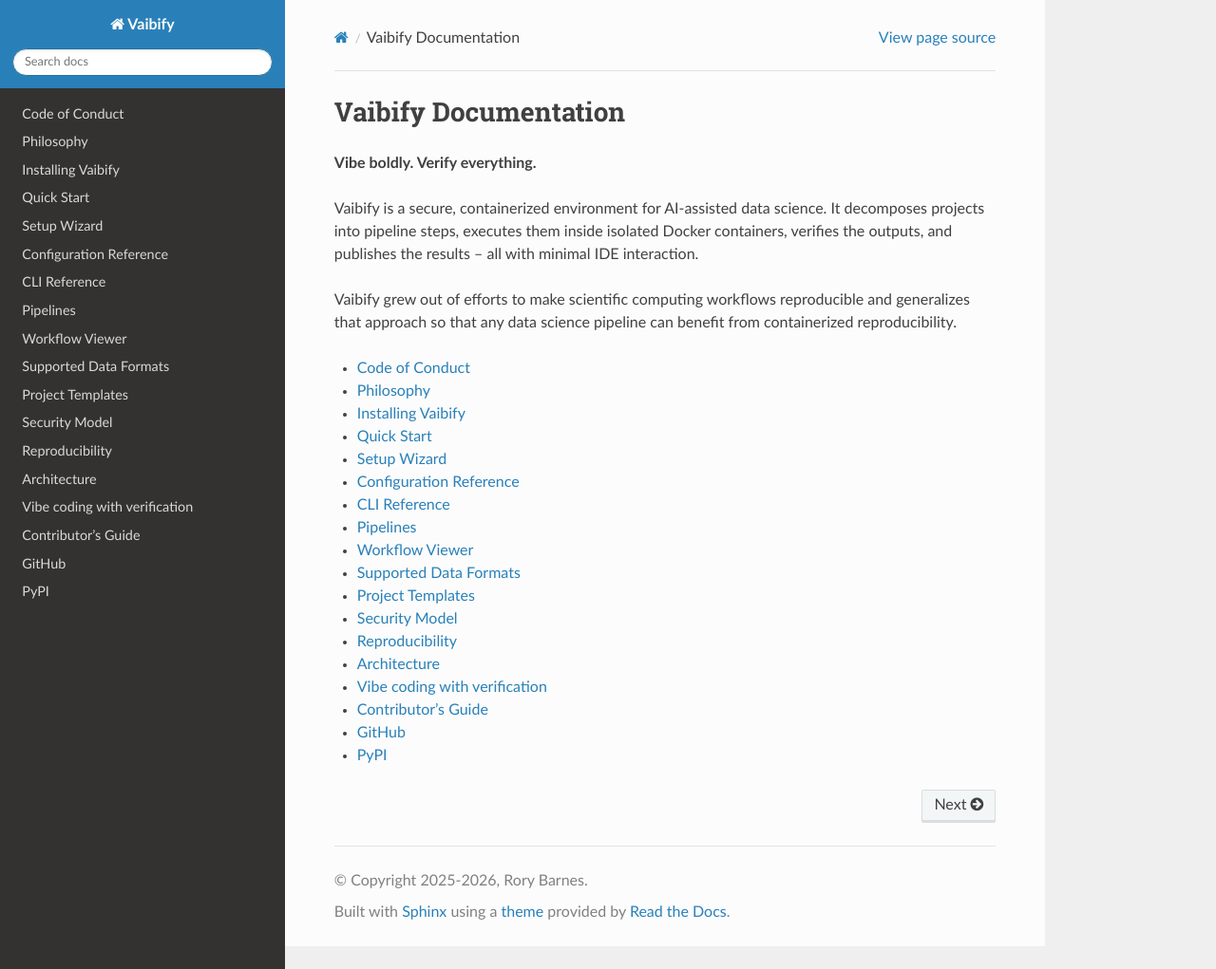
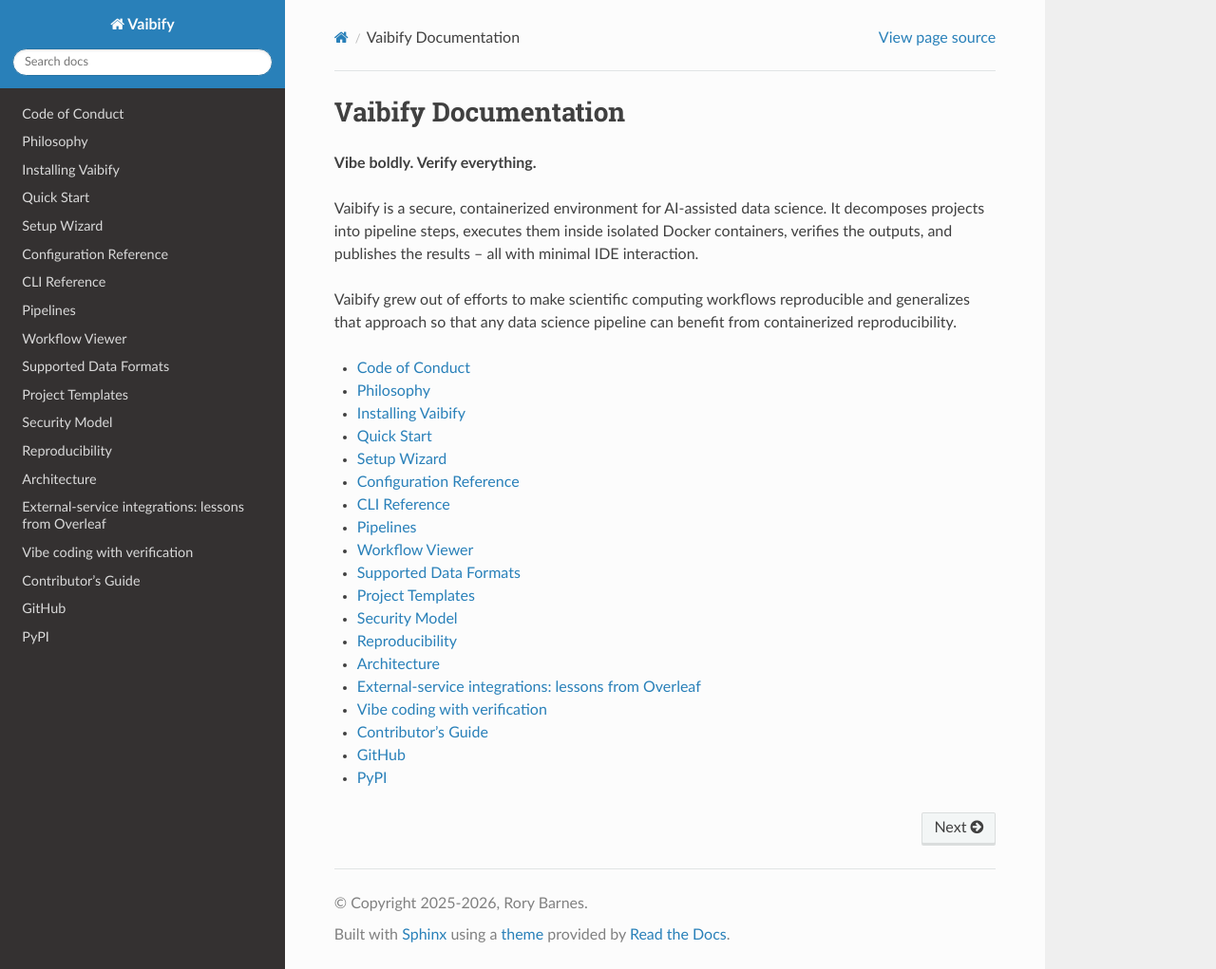
Before and after one commit to RoryBarnes/vaibify, a Sphinx documentation site: the page built from docs/index.rst, in a window 1280 px wide and 1021 px high. Shown: the whole window at 95% size. Built offline with Sphinx 7.4.7 and the Read the Docs theme 3.1.0, drawn with Linux system fonts in a browser that asks for light colours; part of the change alters nothing that is shown.

Commit message:
Add externalServices.md — handoff notes for GitHub/Zenodo integration
Captures the lessons, gotchas, and modularization guidance from the
Overleaf integration so the next agent writing GitHub and Zenodo
connectors can reuse the shape, avoid the traps, and know which
abstractions are ready to extract vs. which should stay local until
a third concrete instance justifies the generalization.

Covers: the four-layer mental model (frontend / route / dispatcher /
container CLI), the load-bearing container-host boundary, what to
reuse from Overleaf (token plumbing, error classification, git
hardening, credential scoping, path validation, digest computation,
unified push modal), likely-recurring gotchas (case folding, silent
no-op success, Docker layer-cache masking, pathlib absolute-RHS
trap, DNS rebinding, stderr token leaks), and what to modularize now
vs. after three services exist.

Co-Authored-By: Claude Opus 4.7 (1M context) <noreply@anthropic.com>

````diff
--- /dev/null
+++ b/docs/externalServices.md
@@ -0,0 +1,350 @@
+# External-service integrations: lessons from Overleaf
+
+This document captures what we learned while building vaibify's Overleaf
+integration so that the next implementer — connecting GitHub and Zenodo
+— can reuse the shape, avoid the traps, and know which abstractions are
+ready to extract vs. which should stay local until a third service
+forces the pattern.
+
+It is written to be **actionable**, not exhaustive. If a section seems
+too short, that's intentional: the full source is the source of truth.
+
+## Mental model
+
+Every external-service integration in vaibify is four concentric layers,
+ordered from the user's action inward:
+
+1. **Frontend modal** (IIFE JS) — connect, target selection, per-file
+   diff, confirm.
+2. **FastAPI route** — HTTP endpoint, pydantic validation, dispatches
+   to layer 3.
+3. **Host-side dispatcher** (`vaibify/gui/syncDispatcher.py`) — the
+   mediator that stitches together host-side operations (mirror
+   refresh, digest computation, credential lookup) with container-side
+   operations (running the actual push inside the container).
+4. **Container CLI** — a self-contained Python script shipped into
+   `/usr/share/vaibify/` that performs the network write (git push, API
+   upload). Imports **only** stdlib + keyring + a handful of allowed
+   adapters.
+
+The **container/host boundary is load-bearing**: code that runs inside
+the container cannot import `vaibify.*` because vaibify is not
+installed in the container. Anything that needs vaibify internals
+(workflow manager, route helpers) lives host-side. Respect this
+boundary religiously — several rounds of debugging went into
+restoring it.
+
+## What to reuse from Overleaf
+
+These modules and patterns are **ready to generalize** as-is:
+
+### Token + auth plumbing
+- `vaibify/reproducibility/overleafAuth.py` — `fsWriteAskpassScript`
+  writes a mode-700 temp file that the git subprocess consults for
+  credentials; the token never touches argv or environment. Reuse for
+  GitHub directly. For Zenodo (REST API, not git) the askpass pattern
+  doesn't apply, but the mode-600 temp-file discipline does.
+- `vaibify/config/secretManager.py::fnStoreSecret / fsRetrieveSecret /
+  fbSecretExists / fnDeleteSecret` — host OS keyring backend.
+  **Change one thing**: the current Overleaf integration uses a single
+  keyring slot `vaibify:overleaf_token`. This was a known smell (audit
+  finding #7) and will collide across projects. For GitHub and Zenodo,
+  namespace by service + project: key
+  `<service>_token:<projectOrRepoId>`. Do this from the start.
+
+### Error classification
+- `syncDispatcher.fdictClassifyError` has extensible pattern lists
+  (`_LIST_AUTH_PATTERNS`, `_LIST_RATE_LIMIT_PATTERNS`, etc.). Add
+  service-specific patterns alongside; keep the dict shape
+  `{sErrorType, sMessage}` identical across services so the frontend's
+  `_DICT_SYNC_ERROR_MESSAGES` can stay DRY.
+- `syncDispatcher.fsRedactStderr` (via overleafMirror) redacts
+  credentials from stderr before surfacing to the UI. Always run
+  service-boundary output through it or an equivalent.
+
+### Git hardening (GitHub)
+Every `git clone`, `git fetch`, and `git ls-remote` in vaibify must
+carry these flags:
+```
+-c protocol.file.allow=never
+-c protocol.allow=user
+-c core.symlinks=false
+-c submodule.recurse=false
+```
+and `--no-recurse-submodules` on clones. These defend against
+malicious-repo attacks (`.gitmodules` with `file://` URLs,
+cross-tree symlinks, hook execution). Overleaf uses
+`_LIST_GIT_HARDENING_CONFIG` in both `overleafSync.py` and
+`overleafMirror.py`; lift these to a shared constant when you add
+GitHub.
+
+### Credential helper scoping
+Never mutate the container's or host's **global** git config. Always
+use `-c credential.https://<host>/.helper=...` inline on the single
+git command. The Overleaf implementation originally wrote a global
+helper; removing it was a security fix. Don't repeat the mistake.
+
+### Path validation (defense in depth)
+Validate at three layers, every time:
+1. **Route** (`syncRoutes.py`): pydantic types + explicit
+   `fnValidatePathWithinRoot` against `WORKSPACE_ROOT` for every
+   file path in the request. Also reject `\x00`, leading `/`, and
+   `..` segments for target directories.
+2. **Dispatcher** (`syncDispatcher.py`): validate the projectId /
+   repoId / conceptRecId regex before it reaches any filesystem or
+   shell.
+3. **Container CLI** (`overleafSync.py`): validate again before the
+   `pathlib.Path` join, because `Path('/tmp/clone') / '/Figures'`
+   evaluates to `/Figures` (pathlib's absolute-RHS semantics — a
+   silent misroute trap).
+
+Symlink handling: on push, refuse any source where `os.path.islink`
+is True. On pull, after clone, realpath-compare every file to the
+repo root and refuse anything that escapes. Always pass
+`follow_symlinks=False` to `shutil.copy*`.
+
+### Host/container digest computation
+When the frontend sends container-absolute paths to the server, the
+server cannot compute digests host-side — those files don't exist
+there. `syncDispatcher.fdictComputeContainerDigests` runs a single
+`docker exec python3 -c "..."` that hashes all requested files in
+one round-trip. Same shape will work for GitHub (git blob SHAs) and
+for Zenodo (file content SHA256 — whatever Zenodo returns in its
+file-list API; match that algorithm).
+
+### Route layer patterns
+Every state-changing endpoint is behind `dictCtx["require"]()` (CSRF
+session token) AND the new `_fbRequestHasAllowedHost` middleware (DNS
+rebinding defense). Keep both.
+
+### Frontend unified push modal
+The current push modal (`scriptSyncManager.js`) is service-aware:
+- For Overleaf it renders a target-directory input, a diff summary
+  (new / overwrite / unchanged with greyed-unchanged rows), a
+  case-collision banner if applicable, a conflict banner with
+  "Overwrite anyway" gating, and a "Push All" / "Push Selected" pair.
+- For GitHub and Zenodo today it renders a simpler list without diff.
+
+When you add GitHub, reuse the Overleaf flow — GitHub diff maps
+cleanly. For Zenodo the diff concept is slightly different (deposits
+are bundled and versioned; the unit of comparison is usually
+"existing file with same name" vs "new file"). The modal can still
+host the same inline-status UI.
+
+## Gotchas likely to recur
+
+### Case folding (Overleaf-specific, but watch for echoes)
+Overleaf's underlying storage is case-insensitive. Its git bridge
+surfaces both case-variants (`Figures/` and `figures/`) as separate
+tree entries with the same tree SHA. This produced a spectacular
+"12 unchanged" debugging session. **Detect and warn at the adapter
+boundary**: `overleafMirror.flistDetectCaseCollisions` returns a list
+of `{sLocalPath, sTypedRemotePath, sCanonicalRemotePath}`. The diff
+endpoint returns these plus `sSuggestedTargetDirectory`, and the
+frontend shows a banner with a one-click "Use canonical case" button.
+
+**GitHub is case-sensitive** in its storage, so this specific quirk
+probably won't surface. But: don't assume; Windows-hosted GitHub
+repos through GitHub Desktop can introduce case weirdness, and macOS
+development filesystems are case-insensitive. Add the detection
+anyway; it's cheap.
+
+**Zenodo** is REST-API-only with a flat file list per deposition, so
+no directory cases at all — irrelevant for Zenodo.
+
+### Silent no-op success (universal)
+The most dangerous error class: a push that "succeeds" but changed
+nothing remotely. Overleaf hit this when `git status --porcelain`
+came back empty because files copied to the wrong place (pathlib
+absolute-join trap) or were byte-identical to existing remote files.
+**Every container CLI that mutates remote state must emit an
+unambiguous status signal on stdout**: overleafSync.py emits
+`PUSH_STATUS=pushed` or `PUSH_STATUS=no-changes`, parsed host-side.
+Apply the same pattern to GitHub push (commit count) and Zenodo
+upload (did a new version get published? was anything new added to
+a draft?).
+
+### Layer-cache masking of base-image bugs
+Docker caches RUN layers aggressively. Once a base layer succeeds,
+it gets reused forever until the cache is invalidated. We had an
+apt/gpgv sandbox bug latent in every Ubuntu 24.04 base image we
+built; it only surfaced when the user clicked Force Rebuild
+(`--no-cache`) after weeks of cached-layer reuse. **Lesson**: don't
+interpret "this has been working for weeks" as "the layer is
+correct." When adding GitHub/Zenodo, if you change anything in the
+Dockerfile (new packages, new config), test with Force Rebuild at
+least once before shipping.
+
+### Container CLI hot-patching during dev
+For fast iteration: `docker cp vaibify/reproducibility/<cli>.py
+<container>:/usr/share/vaibify/<cli>.py` is the answer. The
+Dockerfile's `COPY` is the permanent solution. Expect this cycle
+during development. Don't be fooled when your host-side tests pass
+but the container still runs an older CLI — `docker exec <cid>
+python3 /usr/share/vaibify/<cli>.py --help` to check.
+
+### DNS rebinding / Host-header checks
+Any localhost-bound server is vulnerable to DNS rebinding. We added
+`fbIsAllowedHostHeader` middleware that rejects requests whose Host
+header isn't `127.0.0.1:<port>`, `localhost:<port>`, or `[::1]:<port>`.
+If you add any new endpoint, it gets this defense for free; don't
+undo it.
+
+### Stderr leaks tokens
+Git sometimes echoes URLs with embedded credentials on auth failure:
+`fatal: Authentication failed for 'https://git:<token>@github.com/...'`.
+The existing redactor handles URL creds + "password/token/bearer/authorization"
+keyword lines. GitHub's REST API may surface raw tokens in different
+error shapes (JSON bodies with `"message"` fields); extend the
+redactor to cover those before exposing to the UI.
+
+### Pathlib absolute-RHS trap
+`Path("/tmp/clone") / "/Figures"` is `/Figures`, not
+`/tmp/clone/Figures`. Pathlib discards the left side when the right
+starts with a separator. Every target-directory validator MUST
+reject leading slashes before any join. This was the root cause of
+Overleaf's "phantom push with no remote change" bug.
+
+## What to modularize vs. what to write fresh
+
+### Modularize now (two-service common core)
+After GitHub is working, extract these into a shared module (probably
+`vaibify/reproducibility/serviceAuth.py` or similar):
+- `fsWriteAskpassScript` (already separate, just widen its scope)
+- `fsRedactStderr` helper
+- `fnValidateTargetDirectory` (currently in `overleafSync.py`)
+- `fnValidatePullRelativePath`
+- `_LIST_GIT_HARDENING_CONFIG`
+- `fdictComputeContainerDigests` (the digest-compute docker-exec helper)
+- The `PUSH_STATUS=` + `HEAD_SHA=` stdout protocol
+- Host header / session token middleware (already shared)
+
+### Write fresh for GitHub
+GitHub is git-native, so `overleafMirror.py` is **nearly** reusable.
+Differences: no case folding (likely), branch selection, commit
+message conventions, PR vs. direct push, GitHub Apps vs. PATs. Keep
+`overleafMirror.py` Overleaf-specific (it has Overleaf's quirks in
+its docstring); write `githubMirror.py` alongside and see what
+common shape emerges. After TWO mirrors exist, extract a
+`serviceMirror.py` base.
+
+### Write fresh for Zenodo
+Zenodo is **not git**. No clone, no blob SHAs, no tree. Its REST API
+returns a deposition with a file list; you'll POST new files and
+PUT metadata. The "mirror" concept becomes "cached deposition
+state": a JSON blob at `~/.vaibify/zenodo-cache/<depositId>.json`
+with file names + sizes + checksums. Diff logic still applies, but
+the primitives are different. Don't try to share code between the
+git services and Zenodo except at the highest layers (route
+signatures, frontend modal).
+
+### Do NOT modularize yet (wait for three)
+These felt common but might really be Overleaf-specific:
+- `flistDetectCaseCollisions` — may not apply to either other service
+- The specific `OverleafBehavior` fixture pattern — worth replicating
+  per service, but don't force a shared API
+- Target-directory selection UI — GitHub has branches, not
+  directories; Zenodo has no directory concept at all
+
+**Rule of thumb**: write GitHub fresh, steal code, then write Zenodo
+fresh, steal code. After both are working, look for the true common
+patterns and extract. Three concrete instances is the right time to
+abstract; two is premature.
+
+## Architectural invariants to respect
+
+Run these after every change:
+```
+python -m pytest tests/testArchitecturalInvariants.py -v
+```
+
+The ones most relevant to new services:
+- `testNoRawFetchInFeatureModules` — use `VaibifyApi.*` wrappers in
+  the frontend.
+- `testDirectorUsesOsPath` — host-side Python uses `os.path`.
+- `testLeafModuleHasNoIntraPackageImports` — don't add vaibify-gui
+  imports to any file that ships into the container.
+- `testEveryJsFileIsRecognizedAsIIFE` — register new JS modules in
+  `index.html` and follow the IIFE convention.
+
+## Testing discipline
+
+- **Mock `subprocess.run` at the module boundary.** Never invoke real
+  git or make real network calls in unit tests.
+- **Use `tmp_path` fixtures** for anything filesystem-related.
+- **Behavior-adapter tests** (`testOverleafBehavior.py`): static
+  fixture strings that simulate the external service's output,
+  asserting the adapter interprets them correctly. These fail loudly
+  when the external service changes. Create one of these per service.
+- **Route tests** use FastAPI's TestClient with sessions —
+  `testSyncRoutesCoverage.py` is the model.
+- **Don't weaken existing tests** to make new ones pass. If a security
+  fix makes an existing test's input now invalid, update the test
+  narrowly to use valid input that still exercises the same behavior.
+
+## Related files (current Overleaf implementation)
+
+Backend:
+- [vaibify/reproducibility/overleafAuth.py](../vaibify/reproducibility/overleafAuth.py)
+- [vaibify/reproducibility/overleafMirror.py](../vaibify/reproducibility/overleafMirror.py)
+- [vaibify/reproducibility/overleafSync.py](../vaibify/reproducibility/overleafSync.py) (container CLI)
+- [vaibify/reproducibility/latexConnector.py](../vaibify/reproducibility/latexConnector.py) (container CLI helper)
+- [vaibify/gui/syncDispatcher.py](../vaibify/gui/syncDispatcher.py)
+- [vaibify/gui/routes/syncRoutes.py](../vaibify/gui/routes/syncRoutes.py)
+- [vaibify/gui/pipelineServer.py](../vaibify/gui/pipelineServer.py) (pydantic models, host-header middleware)
+- [vaibify/gui/workflowManager.py](../vaibify/gui/workflowManager.py) (sync-status persistence)
+- [vaibify/config/secretManager.py](../vaibify/config/secretManager.py)
+- [docker/Dockerfile](../docker/Dockerfile) (ships the container CLIs)
+
+Frontend:
+- [vaibify/gui/static/scriptSyncManager.js](../vaibify/gui/static/scriptSyncManager.js)
+- [vaibify/gui/static/scriptOverleafMirror.js](../vaibify/gui/static/scriptOverleafMirror.js)
+- [vaibify/gui/static/scriptModals.js](../vaibify/gui/static/scriptModals.js)
+
+Tests:
+- [tests/testOverleafAuth.py](../tests/testOverleafAuth.py)
+- [tests/testOverleafMirror.py](../tests/testOverleafMirror.py)
+- [tests/testOverleafBehavior.py](../tests/testOverleafBehavior.py)
+- [tests/testOverleafSync.py](../tests/testOverleafSync.py)
+- [tests/testOverleafSyncExtended.py](../tests/testOverleafSyncExtended.py)
+- [tests/testSyncDispatcherGaps.py](../tests/testSyncDispatcherGaps.py)
+- [tests/testSyncRoutesCoverage.py](../tests/testSyncRoutesCoverage.py)
+- [tests/testHostHeaderCheck.py](../tests/testHostHeaderCheck.py)
+
+## Known follow-ups from the security audit
+
+These were flagged but deferred during Overleaf's final push. They
+will almost certainly bite GitHub and Zenodo too; fix them during
+those integrations rather than leaving three partial implementations:
+
+1. **Single keyring slot across projects** — namespace by service +
+   project from day one.
+2. **Token files leak to `/tmp` on SIGKILL** — add a startup sweep
+   of `/tmp/_vc_*tok*` and `/tmp/vc_askpass_*`.
+3. **`fsRedactStderr` misses bare-token lines** — when a service
+   emits a raw token on a line by itself (no label keyword),
+   redaction won't catch it. Consider blanket-replacing the
+   just-used token string.
+4. **Pydantic models without `extra="forbid"`** — hardening, not
+   exploitable.
+
+## Recommended sequence
+
+1. Read this doc.
+2. Read the Overleaf implementation top to bottom, especially
+   [overleafMirror.py](../vaibify/reproducibility/overleafMirror.py)
+   and [syncDispatcher.py](../vaibify/gui/syncDispatcher.py).
+3. Read the two relevant plan files in `.claude/plans/` for the
+   Overleaf push and mirror plans — they show the level of detail
+   expected.
+4. Write GitHub first (closer shape to Overleaf), landing in small
+   commits.
+5. Write Zenodo (different shape entirely).
+6. Extract shared helpers into a `serviceAuth.py` / `serviceMirror.py`
+   after both are working.
+7. Run the security audit prompt (ask the user for the one we used
+   on Overleaf) against the new code.
+
+Good luck. The Overleaf round took longer than estimated because of
+the seven or eight quirks documented above; budget accordingly for
+the next two services.
--- a/docs/index.rst
+++ b/docs/index.rst
@@ -29,6 +29,7 @@ pipeline can benefit from containerized reproducibility.
    security
    reproducibility
    architecture
+   externalServices
    vibeCoding
    developers
    GitHub <https://github.com/RoryBarnes/Vaibify>
````
